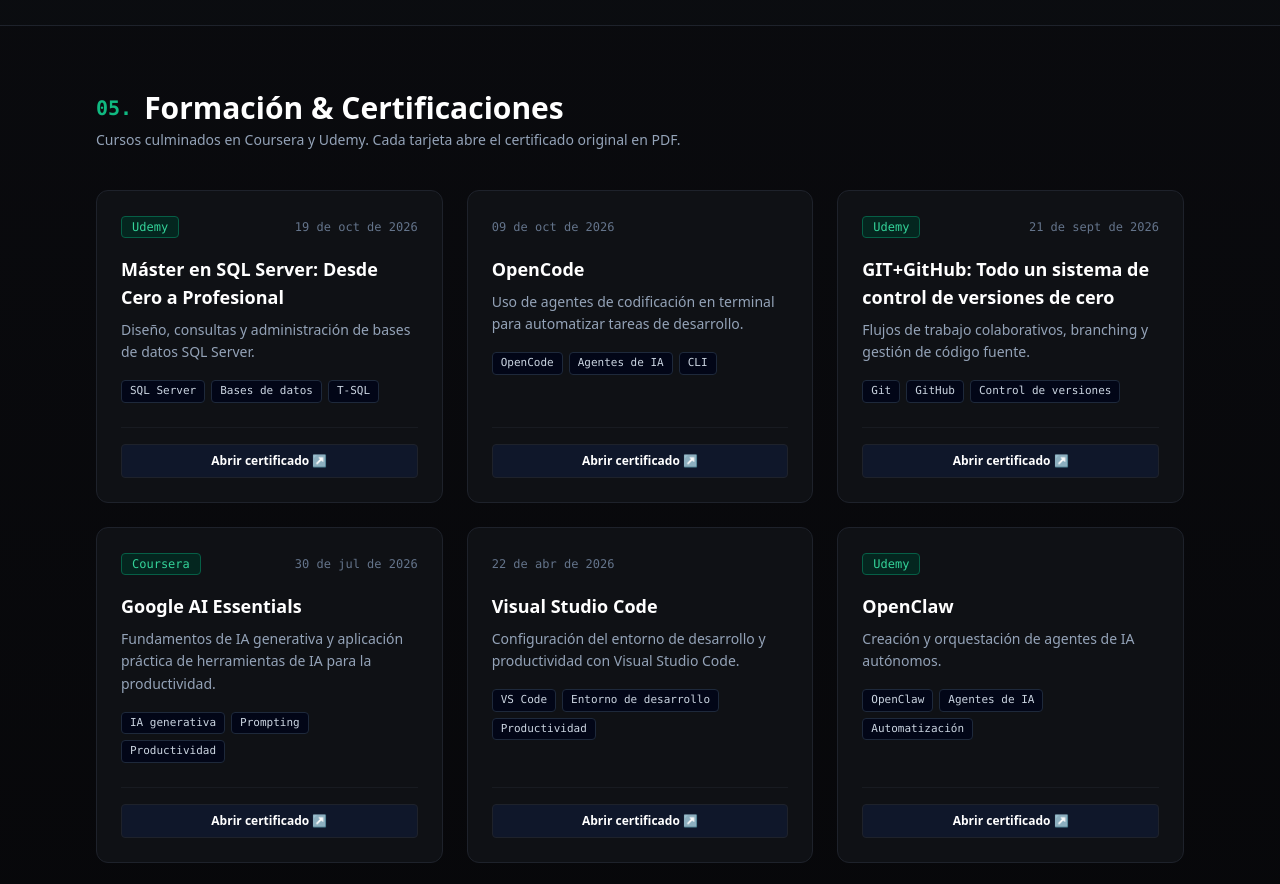
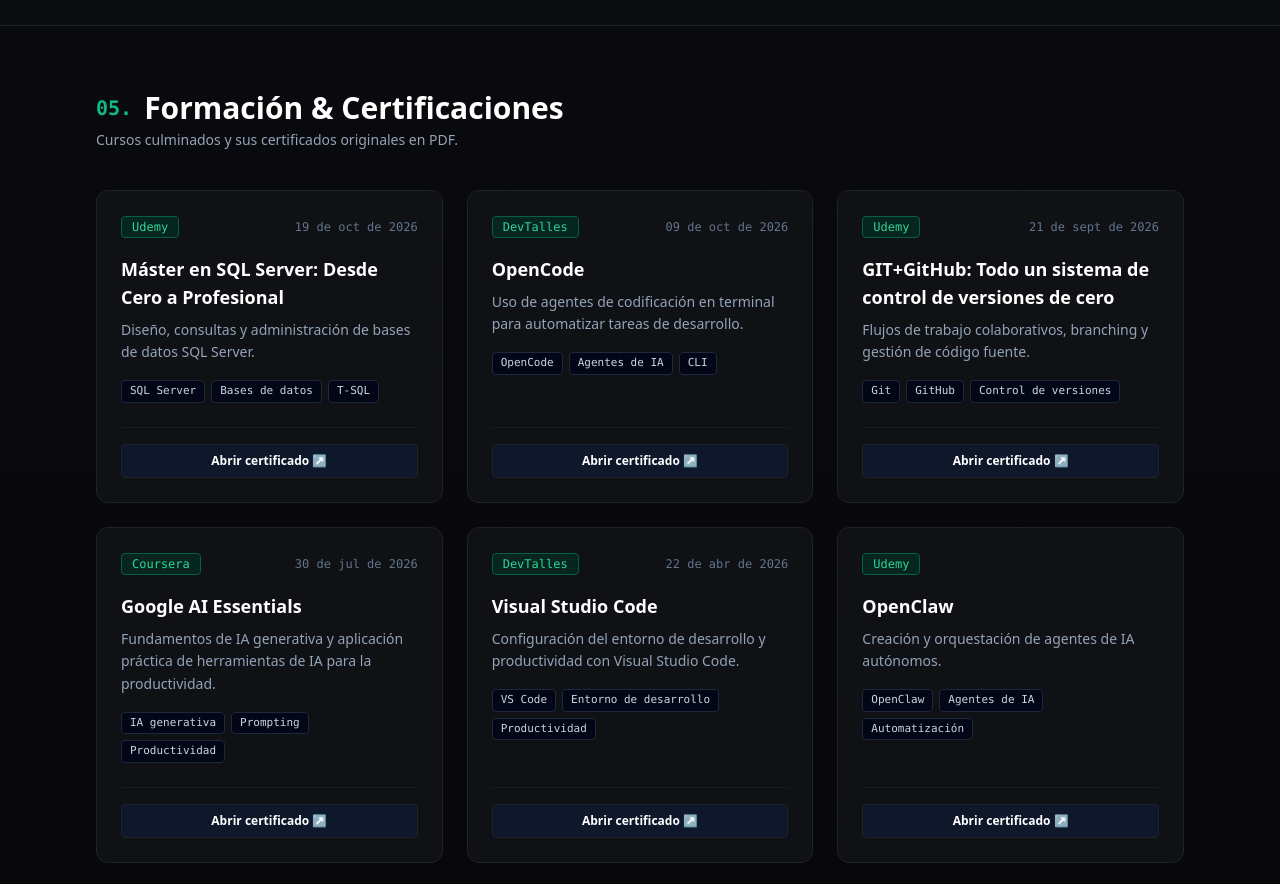
Before and after one commit to acamilox/acamilox.github.io, a website: page landing/index.html in a window 1280 px wide. Shown: the part 2740-3624 px from the top of the page. Drawn offline with nearby package versions, Linux system fonts and the light colour scheme; files that its build step writes are made by us from their sources.

Commit message:
fix(landing): proveedor DevTalles en OpenCode y Visual Studio Code
- ambos certificados quedan identificados con su plataforma
- subtitulo de la seccion sin enumerar proveedores

```diff
--- a/landing/formacion.json
+++ b/landing/formacion.json
@@ -11,7 +11,7 @@
   {
     "id": "opencode",
     "title": "OpenCode",
-    "provider": null,
+    "provider": "DevTalles",
     "date": "2026-10-09",
     "description": "Uso de agentes de codificación en terminal para automatizar tareas de desarrollo.",
     "skills": ["OpenCode", "Agentes de IA", "CLI"],
@@ -38,7 +38,7 @@
   {
     "id": "visual-studio-code",
     "title": "Visual Studio Code",
-    "provider": null,
+    "provider": "DevTalles",
     "date": "2026-04-22",
     "description": "Configuración del entorno de desarrollo y productividad con Visual Studio Code.",
     "skills": ["VS Code", "Entorno de desarrollo", "Productividad"],
--- a/landing/index.html
+++ b/landing/index.html
@@ -283,7 +283,7 @@
             <h2 class="text-2xl sm:text-3xl font-bold text-white flex items-center gap-3">
                 <span class="text-brand-accent font-mono text-xl">05.</span> Formación & Certificaciones
             </h2>
-            <p class="text-slate-400 text-sm mt-1">Cursos culminados en Coursera y Udemy. Cada tarjeta abre el certificado original en PDF.</p>
+            <p class="text-slate-400 text-sm mt-1">Cursos culminados y sus certificados originales en PDF.</p>
         </div>
 
         <!-- CONTENEDOR DINÁMICO DE FORMACIÓN (cargado vía formacion.json) -->
```
